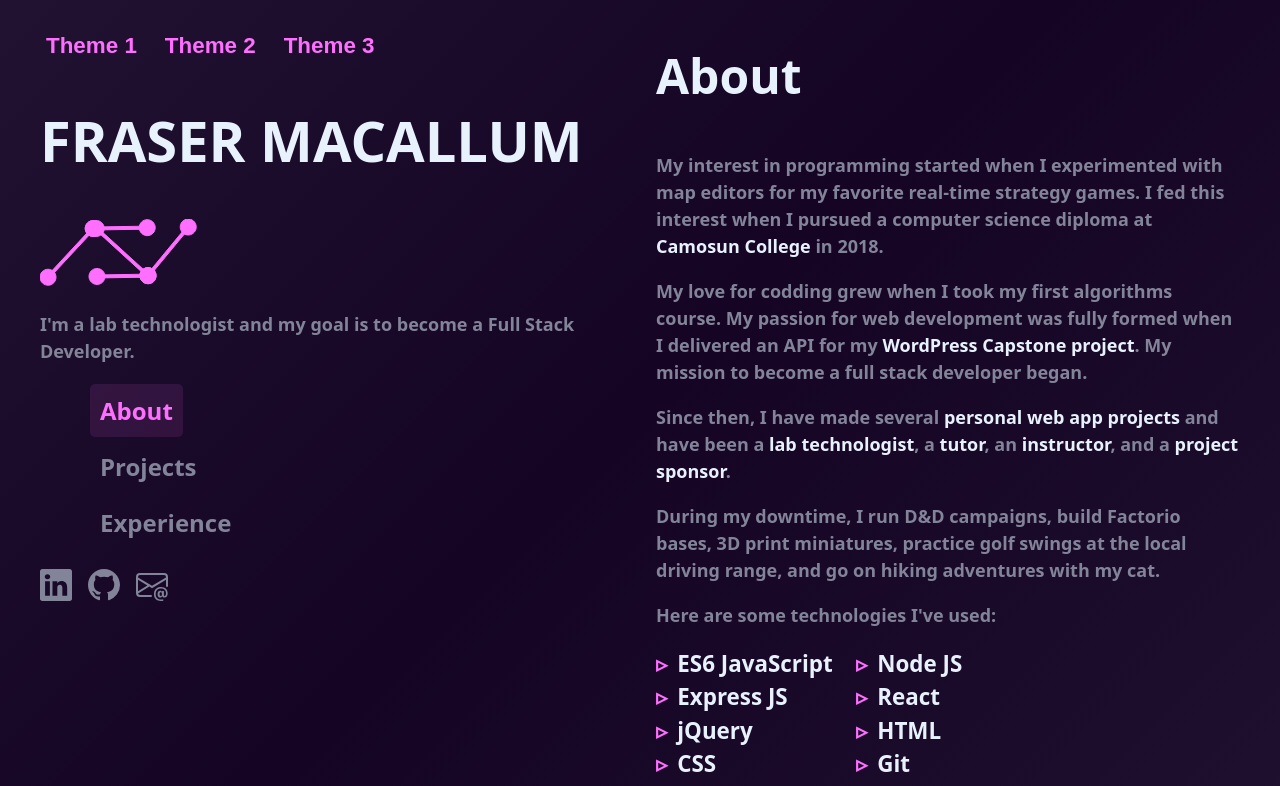
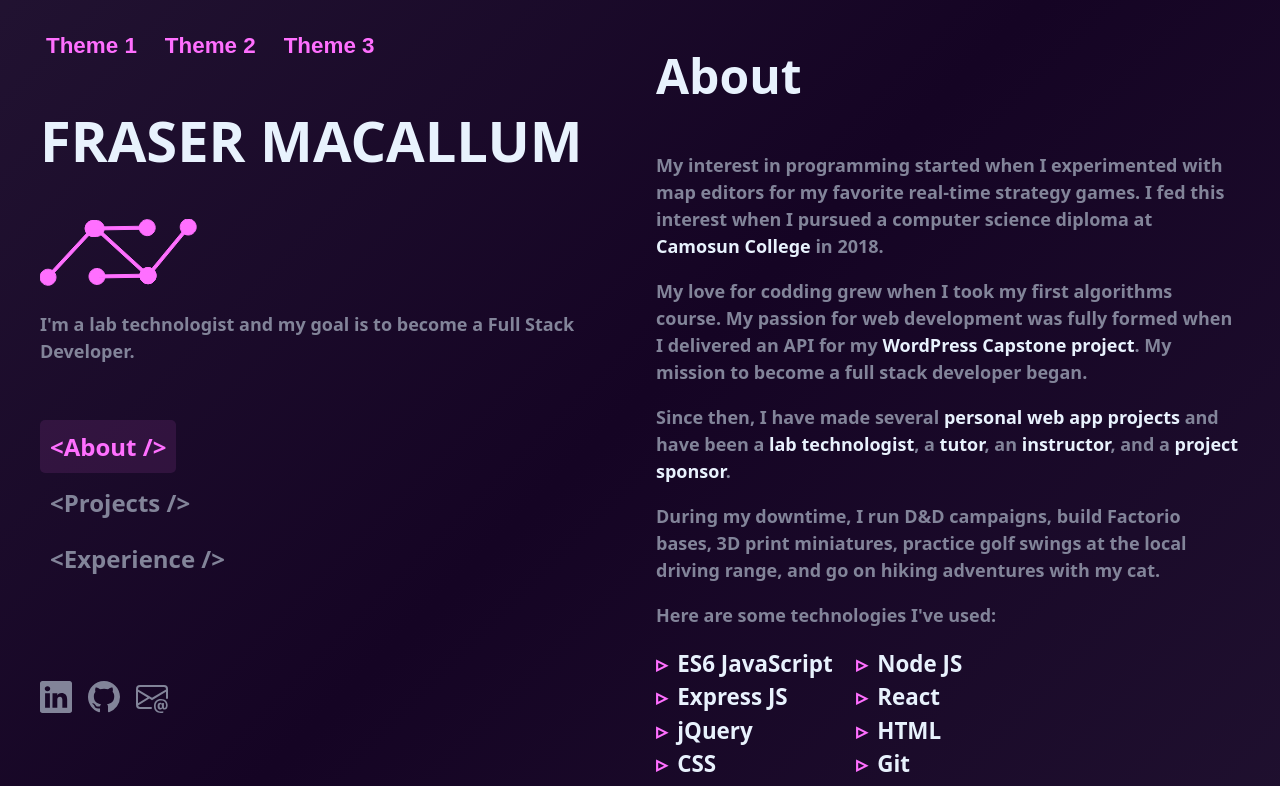
Before and after one commit to frayfray248/fraser-portfolio-v3, a Next.js app: page / in a window 1280 px wide. Shown: the top 786 px of the page. Built offline with nearby package versions, Linux system fonts and the light colour scheme.

Commit message:
hide nav bar on single column view

```diff
--- a/src/app/components/SocialMediaLinks.js
+++ b/src/app/components/SocialMediaLinks.js
@@ -1,14 +1,22 @@
-import ButtonContainer from "./button/ButtonContainer";
+// modules
+import styled from 'styled-components'
+
+// components
+import ButtonContainer from "./button/ButtonContainer"
 
 // icons
 import { LinkedInIcon, GitHubIcon, EnvelopeAtIcon } from './icons/Icon'
 
+const StyledButtonContainer = styled(ButtonContainer)`
+    margin-top: 4rem;
+`
+
 const SocialMediaLinks = () => (
-    <ButtonContainer>
+    <StyledButtonContainer>
         <a href="https://www.linkedin.com/in/fraser-macallum-752b2716b" target="_blank" rel="noreferrer" ><LinkedInIcon /></a>
         <a href="https://github.com/frayfray248" target="_blank" rel="noreferrer"><GitHubIcon /></a>
         <a href="mailto:fmacallum@shaw.ca"><EnvelopeAtIcon /></a>
-    </ButtonContainer>
+    </StyledButtonContainer>
 )
 
 export default SocialMediaLinks
--- a/src/app/components/button/ButtonContainer.js
+++ b/src/app/components/button/ButtonContainer.js
@@ -7,9 +7,9 @@ const StyledButtonContainer = styled.div`
     gap: 1rem;
 `
 
-const ButtonContainer = ({ children }) => {
+const ButtonContainer = ({ children, className }) => {
     return (
-        <StyledButtonContainer>
+        <StyledButtonContainer className={className}>
             {children}
         </StyledButtonContainer>
     )
--- a/src/app/components/header/Header.js
+++ b/src/app/components/header/Header.js
@@ -20,7 +20,11 @@ import { mainTheme, secTheme, tertTheme } from '@/app/styles/themes'
 
 
 const StyledHeader = styled.div`
+    height: 90vh;
     width: 50%;
+    display: flex;
+    flex-direction: column;
+    justify-content: space-between;
     position: -webkit-sticky;
     position: sticky;
     top: 0;
@@ -30,6 +34,7 @@ const StyledHeader = styled.div`
 
     @media ${singleColumnMaxWidth} {
         width: unset;
+        height: unset;
         position: relative;
     }
 
@@ -46,6 +51,7 @@ const StyledHeaderTitle = styled.h1`
 const Header = ({ themeButtonHandler, activeSection }) => {
     return (
         <StyledHeader>
+            <div>
                 <ButtonContainer>
                     <Button handler={() => themeButtonHandler(mainTheme)} text="Theme 1" />
                     <Button handler={() => themeButtonHandler(secTheme)} text="Theme 2" />
@@ -56,7 +62,9 @@ const Header = ({ themeButtonHandler, activeSection }) => {
                 <StyledHeaderTitle>FRASER MACALLUM</StyledHeaderTitle>
                 <Brand />
                 <p>I'm a lab technologist and my goal is to become a Full Stack Developer.</p>
-            <Nav activeSection={activeSection}/>
+                <Nav activeSection={activeSection} />
+            </div>
+
             <SocialMediaLinks />
 
         </StyledHeader>
--- a/src/app/components/layout/Nav.js
+++ b/src/app/components/layout/Nav.js
@@ -1,11 +1,20 @@
 import styled from 'styled-components'
 
+// config
+import { singleColumnMaxWidth } from '@/app/config/config'
+
 const StyledNavList = styled.ul`
+    margin-top: 4rem;
     list-style-type: none;
+    padding: 0;
+
+    @media ${singleColumnMaxWidth} {
+        display: none;
+    }
 `
 
 const StyledNavItem = styled.li`
-    padding: 10px;
+    margin-top: 20px;
 `
 
 const StyledNavLink = styled(({ href, children, className }) => <a className={className} href={href}>{children}</a>)`
@@ -50,9 +59,6 @@ const StyledNavLink = styled(({ href, children, className }) => <a className={cl
         }
     }
     `}
-
-
-
 `
 
 
@@ -67,9 +73,9 @@ const Nav = ({ activeSection }) => {
 
 
         <StyledNavList>
-            <StyledNavItem><StyledNavLink activelink={aboutActive} href='#about'>About</StyledNavLink></StyledNavItem>
-            <StyledNavItem><StyledNavLink activelink={projectsActive} href='#projects'>Projects</StyledNavLink></StyledNavItem>
-            <StyledNavItem><StyledNavLink activelink={experienceActive} href='#experience'>Experience</StyledNavLink></StyledNavItem>
+            <StyledNavItem><StyledNavLink activelink={aboutActive} href='#about'>&lt;About /&gt;</StyledNavLink></StyledNavItem>
+            <StyledNavItem><StyledNavLink activelink={projectsActive} href='#projects'>&lt;Projects /&gt;</StyledNavLink></StyledNavItem>
+            <StyledNavItem><StyledNavLink activelink={experienceActive} href='#experience'>&lt;Experience /&gt;</StyledNavLink></StyledNavItem>
         </StyledNavList>
     )
 }
```
Lines whose indentation alone changed are shown as unchanged.
